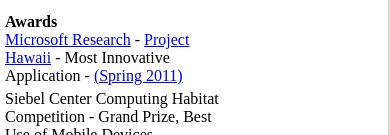
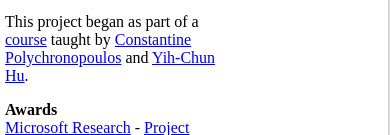
Before and after one commit to abhishekpradhan/abhishekpradhan.github.io, a plain HTML site: page index.html in a window 390 px wide. Shown: the part 1043-1178 px from the top of the page. Drawn offline with Linux system fonts and the light colour scheme.

Commit message:
add course links to Illinois Phone

```diff
--- a/index.html
+++ b/index.html
@@ -72,6 +72,9 @@
 							<p>
 								I worked on aspects of the mobile phone application which was built on the <a href="https://dev.windowsphone.com/">Windows Phone</a> platform along with a cloud component built on the <a href="https://cloud.google.com/products/app-engine/">Google App Engine</a>. I also implemented a Windows desktop component which was responsible for managing windows user accounts to control resource usage.
 							</p>
+							<p>
+								This project began as part of a <a href="https://wiki.engr.illinois.edu/display/ece498hp2011spring/7.+Project+Gallery">course</a> taught by <a href="http://www.ece.illinois.edu/directory/profile.asp?cdp">Constantine Polychronopoulos</a> and <a href="http://users.crhc.illinois.edu/yihchun/">Yih-Chun Hu</a>.
+							</p>
 							<h4>Awards</h4>
 							<ul>
 								<li>
```
